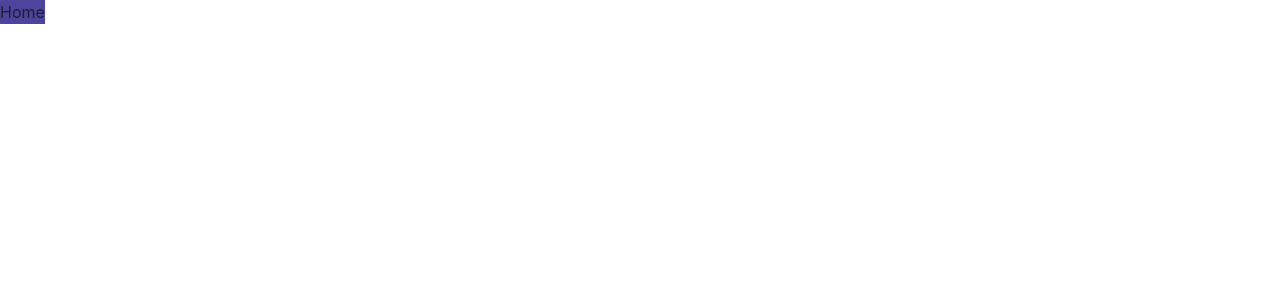
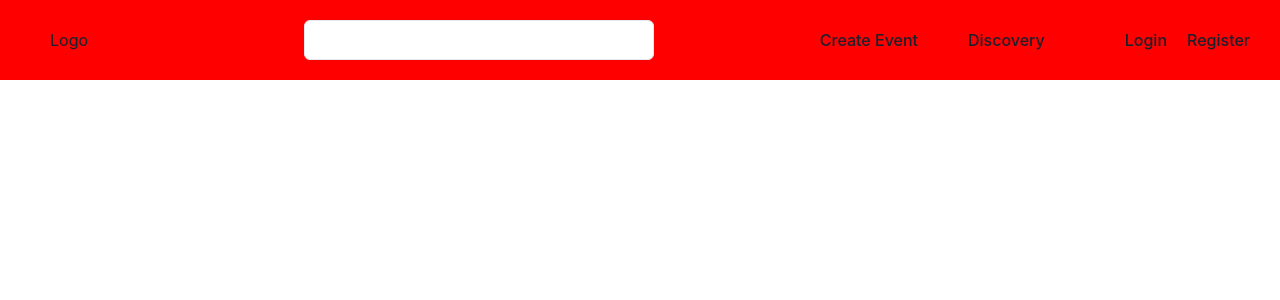
Before and after one commit to Chairuabda/mini-project-kelompok-3, a React (Vite) app: page / in a window 1280 px wide. Shown: the top 300 px of the page. Built offline with nearby package versions, Linux system fonts and the light colour scheme.

Commit message:
Update
update Navbar Login Register

```diff
--- /dev/null
+++ b/src/pages/Components/Navbar/index.jsx
@@ -0,0 +1,33 @@
+import { Box, Input, Text } from "@chakra-ui/react";
+import { Link } from "react-router-dom";
+
+export const Navbar = () => {
+	return (
+		<Box
+			w={"full"}
+			h={"10vh"}
+			bgColor={"red"}
+			display={"flex"}
+			alignItems={"center"}
+            top={"0"}
+		>
+			<Box w={"55%"} display={"flex"} justifyContent={"space-between"} px={"50px"} alignItems={"center"}>
+                <Box>Logo</Box>
+                <Box>
+                    <Input type="text" bgColor={"white"} w={"350px"}/>
+                </Box>
+            </Box>
+
+			<Box w={"45%"} display={"flex"} justifyContent={"end"} alignItems={"center"} px={"30px"} >
+				<Box display={"flex"} mr={"80px"} gap={"50"}>
+                    <Link to="/#"><Text>Create Event</Text></Link>
+                    <Link to="/#"><Text>Discovery</Text></Link>
+                </Box>
+				<Box display={"flex"} gap={"5"}>
+                    <Link to="/login"><Text>Login</Text></Link>
+                    <Link to="/register"><Text>Register</Text></Link>
+                </Box>
+			</Box>
+		</Box>
+	);
+};
--- a/src/pages/Home/index.jsx
+++ b/src/pages/Home/index.jsx
@@ -1,9 +1,10 @@
 import { Box } from "@chakra-ui/react"
+import { Navbar } from "../Components/Navbar"
 
 export const Home = () => {
     return (
-        <Box bgColor="home.primary">
-            Home
+        <Box bgColor="home.primary" w={"100vw"}overflowX={"hidden"}>
+            <Navbar/>
         </Box>
     )
 }
```
Also changed, not shown: src/pages/Login/index.jsx (+1 -8 lines), src/pages/Register/index.jsx (+1 -7 lines).
